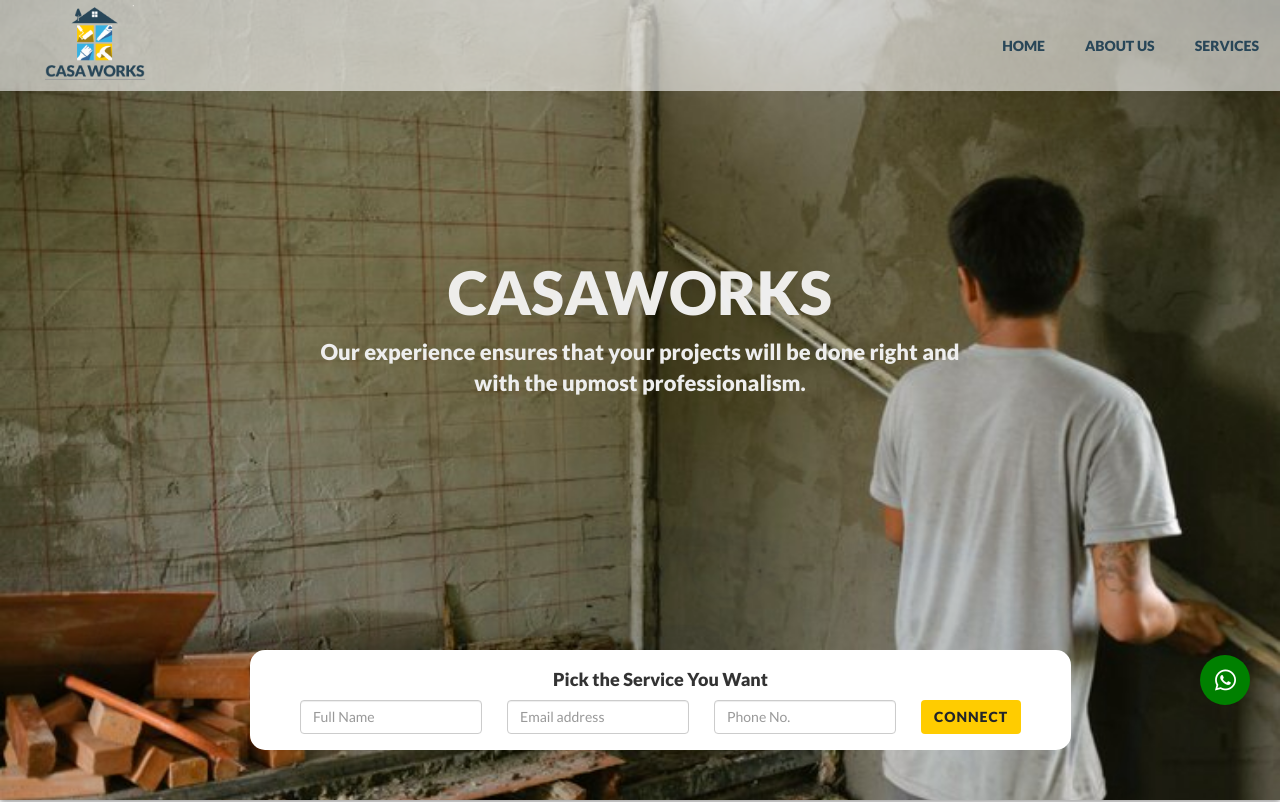
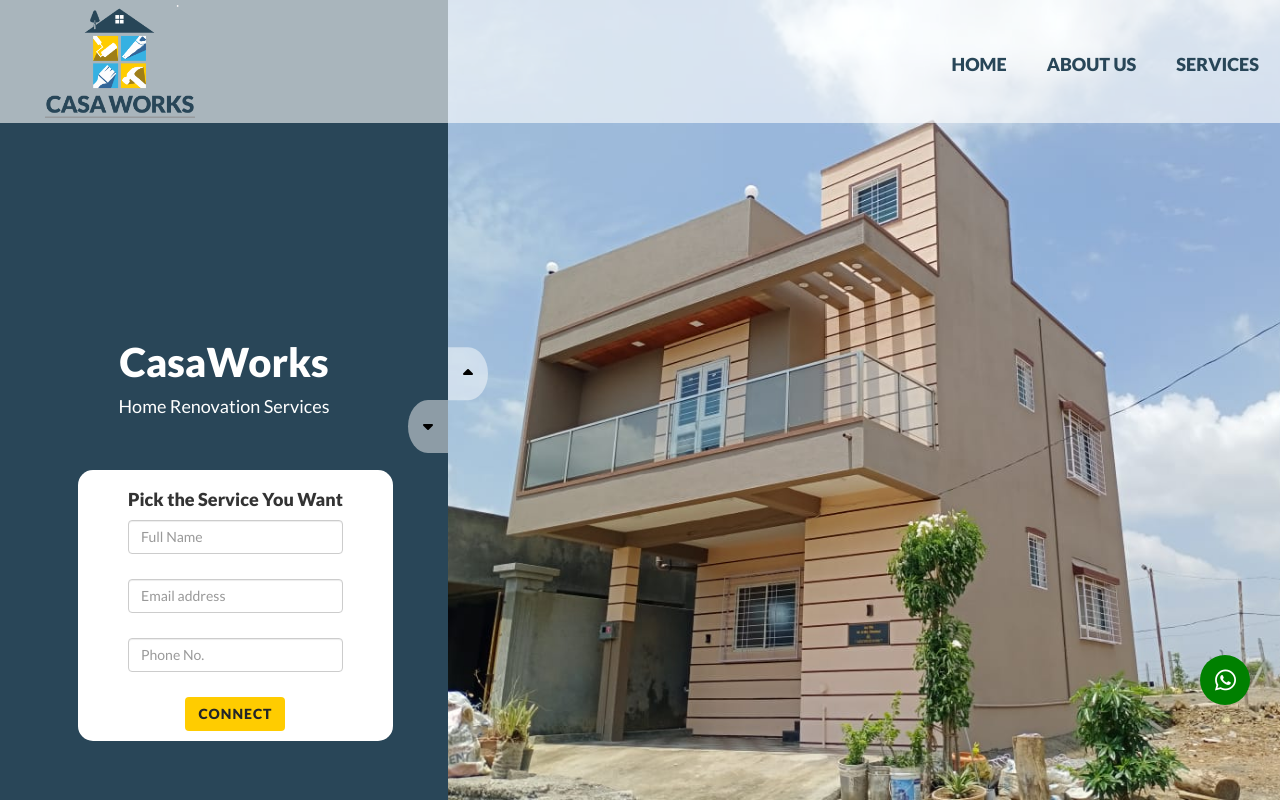
Before and after one commit to nishabukke/casaworks, a plain HTML site: page index.html in a window 1280 px wide. Shown: the top 802 px of the page. Drawn offline with nearby package versions, Linux system fonts and the light colour scheme.

Commit message:
changed pictures

```diff
--- a/index.html
+++ b/index.html
@@ -37,36 +37,50 @@
                       </nav>
                 </div>
             </div>
-            <div class="slide-show-container">
-                <div class="wrapper-one">
-                    <div class="wrapper-text">Welcome</div>
-                    <p>Our experience ensures that your projects will be done right and with the upmost professionalism.</p>
+            <div class="slider-container">
+                <div class="left-slide">
+                  <div>
+                    <h1 class="text-white fw-bold">CasaWorks</h1>
+                    <p class="text-white">Home Renovation Services</p>
                   </div>
-                <div class="wrapper-two">
-                  <div class="wrapper-text">Casaworks</div>
-                  <p>Our experience ensures that your projects will be done right and with the upmost professionalism.</p>
+                  <div>
+                    <h1 class="text-white fw-bold">CasaWorks</h1>
+                    <p class="text-white">Home Renovation Services</p>
                   </div>
-                <div class="wrapper-three">
-                  <div class="wrapper-text">what we do</div>
-                  <p>Our experience ensures that your projects will be done right and with the upmost professionalism.</p>
+                  <div>
+                    <h1 class="text-white fw-bold">CasaWorks</h1>
+                    <p class="text-white">Home Renovation Services</p>
+                  </div>
+                </div>
+                <div class="right-slide">
+                  <div class="slider1" style="background-image: url('images/slider1.jpg')">
+                  </div>
+                  <div class="slider2" style="background-image: url('images/slider5.jpg')">
+                  </div>
+                  <div class="slider3" style="background-image: url('images/slider4.jpg')">
+                  </div>
+                </div>
+                <div class="action-buttons">
+                  <button class="down-button"><i class="fa-solid fa-caret-down"></i></button>
+                  <button class="up-button"><i class="fa-solid fa-caret-up"></i></button>
+                </div>
             </div>
             <div class="get-in-touch">
                 <form>
                     <h4 class="text-center fw-bold">Pick the Service You Want</h4>
                     <div class="banner-form">
                         <div class="form-outline">
-                                <input type="text" id="form4Example1" class="form-control" placeholder="Full Name"/>
+                            <input type="text" id="form4Example1" class="form-control" placeholder="Full Name">
                           </div>
                           <div class="form-outline">
-                                <input type="email" id="form4Example2" class="form-control" placeholder="Email address"/>
+                            <input type="email" id="form4Example2" class="form-control" placeholder="Email address">
                           </div>
                           <div class="form-outline">
-                                <input type="phone" id="form4Example3" class="form-control" placeholder="Phone No."/>
+                            <input type="phone" id="form4Example3" class="form-control" placeholder="Phone No.">
                           </div>
                     <button type="submit" class="btn banner-btn-mobile">Connect</button>
                         </div>
                   </form>
-                  </div>
               </div>
         </div>
     </div>
@@ -136,9 +150,9 @@
             </div>
         </div>
 
-        <div class="about-us-container p-5 reveal fade-up">
+        <div class="about-us-container p-5">
             <div class="overlay-about"></div>
-            <h3 class="headings">About Us</h3>
+            <h3 class="headings text-white">About Us</h3>
             <div class="row align-items-center p-5">
                 <div class="col-12 col-md-6 col-lg-6 col-sm-12">
                     <div class="abouts-us-content">
@@ -151,7 +165,7 @@
         <div class="home-services-container p-5">
             <h3 class="headings">Our Services</h3>
             <div class="row justify-content-evenly align-item-center pb-5 mt-5">
-                <div class="col-6 col-md-3 col-lg-3 col-sm-6 reveal fade-left">
+                <div class="col-6 col-md-3 col-lg-3 col-sm-6 reveal fadeInAnimation">
                     <div class="services">
                         <img src="images/Remodeling.png" alt="Remodeling">
                         <div class="service-name">
@@ -159,7 +173,7 @@
                         </div>
                     </div>
                 </div>
-                <div class="col-6 col-md-3 col-lg-3 col-sm-6 reveal fade-left">
+                <div class="col-6 col-md-3 col-lg-3 col-sm-6 reveal fadeInAnimation">
                     <div class="services">
                         <img src="images/Water_proofing.png" alt="">
                         <div class="service-name">
@@ -167,7 +181,7 @@
                         </div>
                     </div>
                 </div>
-                <div class="col-6 col-md-3 col-lg-3 col-sm-6 reveal fade-right">
+                <div class="col-6 col-md-3 col-lg-3 col-sm-6 reveal fadeInAnimation">
                     <div class="services">
                         <img src="images/Plumbing.png" alt="">
                         <div class="service-name">
@@ -175,7 +189,7 @@
                         </div>
                     </div>
                 </div>
-                <div class="col-6 col-md-3 col-lg-3 col-sm-6 reveal fade-right">
+                <div class="col-6 col-md-3 col-lg-3 col-sm-6 reveal fadeInAnimation">
                     <div class="services">
                         <img src="images/Electrical_Work.png" alt="">
                         <div class="service-name">
@@ -185,7 +199,7 @@
                 </div>
             </div>
             <div class="row justify-content-evenly align-item-center pb-5">
-                <div class="col-6 col-md-3 col-lg-3 col-sm-6 reveal fade-left">
+                <div class="col-6 col-md-3 col-lg-3 col-sm-6 reveal fadeInAnimation">
                     <div class="services">
                         <img src="images/Demolishing.png" alt="">
                         <div class="service-name">
@@ -193,7 +207,7 @@
                         </div>
                     </div>
                 </div>
-                <div class="col-6 col-md-3 col-lg-3 col-sm-6 reveal fade-left">
+                <div class="col-6 col-md-3 col-lg-3 col-sm-6 reveal fadeInAnimation">
                     <div class="services">
                         <img src="images/Tile_Work.png" alt="">
                         <div class="service-name">
@@ -201,7 +215,7 @@
                         </div>
                     </div>
                 </div>
-                <div class="col-6 col-md-3 col-lg-3 col-sm-6 reveal fade-right">
+                <div class="col-6 col-md-3 col-lg-3 col-sm-6 reveal fadeInAnimation">
                     <div class="services">
                         <img src="images/Carpentry.png" alt="">
                         <div class="service-name">
@@ -209,7 +223,7 @@
                         </div>
                     </div>
                 </div>
-                <div class="col-6 col-md-3 col-lg-3 col-sm-6 reveal fade-right">
+                <div class="col-6 col-md-3 col-lg-3 col-sm-6 reveal fadeInAnimation">
                     <div class="services">
                         <img src="images/Painting.png" alt="">
                         <div class="service-name">
@@ -219,7 +233,7 @@
                 </div>
             </div>
             <div class="row justify-content-evenly align-item-center">
-                <div class="col-6 col-md-3 col-lg-3 col-sm-6 reveal fade-left">
+                <div class="col-6 col-md-3 col-lg-3 col-sm-6 reveal fadeInAnimation">
                     <div class="services">
                         <img src="images/Fabrication.png" alt="">
                         <div class="service-name">
@@ -227,7 +241,7 @@
                         </div>
                     </div>
                 </div>
-                <div class="col-6 col-md-3 col-lg-3 col-sm-6 reveal fade-left">
+                <div class="col-6 col-md-3 col-lg-3 col-sm-6 reveal fadeInAnimation">
                     <div class="services">
                         <img src="images/Deep_Cleaning.png" alt="">
                         <div class="service-name">
@@ -235,7 +249,7 @@
                         </div>
                     </div>
                 </div>
-                <div class="col-6 col-md-3 col-lg-3 col-sm-6 reveal fade-right">
+                <div class="col-6 col-md-3 col-lg-3 col-sm-6 reveal fadeInAnimation">
                     <div class="services">
                         <img src="images/Pest_Control.png" alt="">
                         <div class="service-name">
@@ -243,7 +257,7 @@
                         </div>
                     </div>
                 </div>
-                <div class="col-6 col-md-3 col-lg-3 col-sm-6 reveal fade-right">
+                <div class="col-6 col-md-3 col-lg-3 col-sm-6 reveal fadeInAnimation">
                     <div class="services">
                         <img src="images/Home_Repairing.png" alt="">
                         <div class="service-name">
--- a/javascript.js
+++ b/javascript.js
@@ -1,10 +1,39 @@
 
+const sliderContainer = document.querySelector(".slider-container");
+const slideRight = document.querySelector(".right-slide");
+const slideLeft = document.querySelector(".left-slide");
+const upButton = document.querySelector(".up-button");
+const downButton = document.querySelector(".down-button");
+const slidesLength = slideRight.querySelectorAll("div").length;
 
-// $(".why-choose-nav").click(function() {
-//     $('html, body').animate({
-//         scrollTop: $(".why-choose-us-container").offset().top
-//     }, 2000);
-// });
+let activeSlideIndex = 0;
+
+slideLeft.style.top = `-${(slidesLength - 1) * 100}vh`;
+
+upButton.addEventListener("click", () => changeSlide("up"));
+downButton.addEventListener("click", () => changeSlide("down"));
+
+const changeSlide = (direction) => {
+  const sliderHeight = sliderContainer.clientHeight;
+  if (direction === "up") {
+    activeSlideIndex++;
+    if (activeSlideIndex > slidesLength - 1) {
+      activeSlideIndex = 0;
+    }
+  } else if (direction === "down") {
+    activeSlideIndex--;
+    if (activeSlideIndex < 0) {
+      activeSlideIndex = slidesLength - 1;
+    }
+  }
+
+  slideRight.style.transform = `translateY(-${
+    activeSlideIndex * sliderHeight
+  }px)`;
+  slideLeft.style.transform = `translateY(${
+    activeSlideIndex * sliderHeight
+  }px)`;
+};
 
 $(".about-nav").click(function() {
     $('html, body').animate({
--- a/style.css
+++ b/style.css
@@ -5,6 +5,18 @@
 body{
     font-family: 'Lato';
 }
+
+html::-webkit-scrollbar {
+    width: 15px
+  }
+
+  html::-webkit-scrollbar-thumb {
+    background: #294658;
+  }
+  html::-webkit-scrollbar-track {
+    background: transparent;
+  }
+
 
 .container-fluid{
     padding: 0;
@@ -24,10 +36,8 @@ a:hover{
     display: flex;
     justify-content: space-between;
     align-items: baseline;
+    width: 100%;
     position: absolute;
-    left: 0;
-    top: 0;
-    width: 100%;
     background-color: rgba(255,255,255,0.6);
     z-index: 999;
 }
@@ -39,12 +49,13 @@ a:hover{
 }
 
 .left-header img{
-    width: 100px;
+    width: 150px;
     z-index: 9999;
 }
 
 .nav-link{
     font-weight: 700;
+    font-size: 18px;
     color: #284658;
     text-decoration: none;
 }
@@ -78,6 +89,7 @@ a:hover{
 
 .banner-form{
     display: flex;
+    flex-direction: column;
     gap: 25px;
     border-radius: 20px;
 }
@@ -105,13 +117,6 @@ a:hover{
     background-color: #37b1e2;
 }
 
-
-/* .banner-form form{
-    display: flex;
-    flex-direction: column;
-    width: max-content;
-    margin: 0px auto;
-} */
 
 .banner-btn{
     background: #ffcc00;
@@ -205,118 +210,104 @@ a:hover{
     -ms-filter:"alpha(opacity=100)";
 }
 
-.carousel-indicators .active {
-    width: 30px;
-    height: 3px;
-    margin: 0;
-    background-color: #fff;
-}
+  .slider-container {
+    position: relative;
+    overflow: hidden;
+    height: 100vh;
+  }
 
-.carousel-item img{
-    height: 550px;
-}
-/*
-.banner{
-    background-image: url(images/handyman_banner1.jpg);
+  .left-slide {
+    height: 100%;
+    width: 35%;
+    position: absolute;
+    top: 0;
+    left: 0;
+    transition: transform 0.5s ease-in-out;
+  }
+
+  .left-slide > div {
+    height: 100%;
+    width: 100%;
+    display: flex;
+    flex-direction: column;
+    align-items: center;
+    justify-content: center;
+    background-color: #294658;
+  }
+
+  .left-slide h1 {
+    font-size: 40px;
+    margin-bottom: 10px;
+    margin-top: -30px;
+  }
+
+  .left-slide p{
+    font-size: 18px;
+  }
+
+  .right-slide {
+    height: 100%;
+    position: absolute;
+    top: 0;
+    left: 35%;
+    width: 65%;
+    transition: transform 0.5s ease-in-out;
+  }
+
+  .right-slide > div {
     background-repeat: no-repeat;
     background-size: cover;
     background-position: center center;
-    height: 550px;
-    box-shadow: rgba(0, 0, 0, 0.09) 0px 2px 1px, rgba(0, 0, 0, 0.09) 0px 4px 2px, rgba(0, 0, 0, 0.09) 0px 8px 4px, rgba(0, 0, 0, 0.09) 0px 16px 8px, rgba(0, 0, 0, 0.09) 0px 32px 16px;
-} */
-
-
-.slide-show-container {
-    height: 600px;
-    width: 100%;
-    position: relative;
-    box-shadow: rgba(0, 0, 0, 0.16) 0px 3px 6px, rgba(0, 0, 0, 0.23) 0px 3px 6px;
-  }
-  /* CSS Styles in common for all slides */
-  .wrapper-one,
-  .wrapper-two,
-  .wrapper-three {
-    background-color: #eee;
-    background-size: cover;
-    background-repeat: no-repeat;
     height: 100%;
     width: 100%;
-    position: absolute;
   }
 
-  /* CSS Styles for each slide */
-  /* Just add the image as background attribute and add some animation */
-
-  .wrapper-one {
-      background-image: url("images/handyman_banner1.jpg");
-      background-size: cover;
-      background-position: center;
+  .down-button, .up-button {
+    background-color: #ffffff77;
+    border: none;
+    color: #000000;
+    cursor: pointer;
+    font-size: 16px;
+    padding: 15px;
+    transition: background-color 0.5s ease;
   }
 
-  .wrapper-two {
-      background-image: url("images/tile-working.jpg");
-    animation: slideTwoAnim 20s infinite;
+  .down-button:hover, .up-button:hover {
+    background-color: #ffffffa1;
   }
 
-  .wrapper-three {
-      background-image: url("images/electric-working.jpg");
-    animation: slideThreeAnim 20s infinite;
+  .down-button:focus, .up-button:focus {
+    outline: none;
   }
 
-  /* Styles for the text */
-  .wrapper-text {
-    font-weight: 700;
-    font-size: 60px;
-    display: flex;
-    flex-direction: row;
-    justify-content: center;
-    margin-top: 250px;
-    text-transform: uppercase;
-    color: #eee;
+  .slider-container .action-buttons button {
+    position: absolute;
+    left: 35%;
+    top: 50%;
+    z-index: 100;
   }
 
-  /* Animations */
-  @keyframes slideTwoAnim {
-      0%{opacity:0;}
-      17%{opacity:0;}
-      33%{opacity:1;}
-      50%{opacity:1;}
-      67%{opacity:0;}
-      100%{opacity:0;}
+  .slider-container .action-buttons .down-button {
+    transform: translateX(-100%);
+    border-radius: 50% 0 0 50%;
   }
 
-  @keyframes slideThreeAnim {
-      0%{opacity:0;}
-      50%{opacity:0;}
-      67%{opacity:1;}
-      83%{opacity:1;}
-      100%{opacity:0;}
-  }
-
-  .wrapper-one p, .wrapper-two p, .wrapper-three p{
-    font-weight: 600;
-    font-size: 22px;
-    display: flex;
-    flex-direction: row;
-    justify-content: center;
-    width: 50%;
-    text-align: center;
-    margin: 0px auto;
-    color: #eee;
+  .slider-container .action-buttons .up-button {
+    transform: translateY(-100%);
+    border-radius: 0 50% 50% 0;
   }
 
 
   .get-in-touch {
     margin: 0 auto;
     position: absolute;
-    bottom: 0;
-    left: 25%;
+    top: 65%;
+    left: 10%;
     background: #fff;
-    padding: 10px 50px 35px;
+    padding: 10px 50px 10px;
     border-radius: 15px;
-    height: 100px;
+    /* height: 100px; */
     transform: translate(-50px, -50px);
-    margin-left: -20px;
 }
 
 
@@ -344,6 +335,12 @@ a:hover{
     animation: fade-up-form 1s ease-in;
   }
 
+  .active.fadeInAnimation{
+    animation: fadeInAnimation ease 4s;
+    animation-iteration-count: 1;
+    animation-fill-mode: forwards;
+  }
+
   @keyframes fade-up {
     0% {
       transform: translateY(100px);
@@ -355,41 +352,12 @@ a:hover{
     }
   }
 
-  .active.fade-left {
-    animation: fade-left 1s ease-in;
-  }
-
-  .active.fade-right {
-    animation: fade-right 1s ease-in;
-  }
-
-  .active.fade-left {
-    animation: fade-left 1s ease-in;
-  }
-
-  .active.fade-right {
-    animation: fade-right 1s ease-in;
-  }
-
-  @keyframes fade-left {
+@keyframes fadeInAnimation {
     0% {
-      transform: translateX(-100px);
-      opacity: 0;
+        opacity: 0;
     }
     100% {
-      transform: translateX(0);
-      opacity: 1;
-    }
-  }
-
-  @keyframes fade-right {
-    0% {
-      transform: translateX(100px);
-      opacity: 0;
-    }
-    100% {
-      transform: translateX(0);
-      opacity: 1;
+        opacity: 1;
     }
   }
 
@@ -397,17 +365,18 @@ a:hover{
 /***** about us *****/
 
 .about-us-container{
-    background-image: url(images/about-bg.jpg);
+    background-image: url(images/about-bg.png);
     transition: background 0.3s, border 0.3s, border-radius 0.3s, box-shadow 0.3s;
     /* height: 400px; */
     background-repeat: no-repeat;
     background-position: center center;
     background-size: cover;
+    position: relative;
 }
 
 .overlay-about{
     background-color: transparent;
-    background-image: linear-gradient(90deg, #fff 0%, #FFFFFF00 100%);
+    background-image: linear-gradient(5deg, #fff 0%, #FFFFFF00 80%);
     opacity: 1;
     transition: background 0.3s, border-radius 0.3s, opacity 0.3s;
     height: 100%;
@@ -498,15 +467,6 @@ a:hover{
     background-attachment: fixed;
 }
 
-/* .overlay-review{
-    color: inherit;
-    position: absolute;
-    width: 100%;
-    left: 0;
-    top: 0;
-    background-color: rgba(0,0,0,0.8);
-} */
-
 
 .box-area{
     padding: 30px;
@@ -579,46 +539,6 @@ a:hover{
     right: -45px;
     top: -30px;
 }
-
-/* .cards-row {
-    display: flex;
-    flex-wrap: wrap;
-    justify-content: space-evenly;
-
-}
-
-.cards-div.bg-white {
-    display: flex;
-    flex-direction: column;
-    background: #FFFFFF 0% 0% no-repeat padding-box;
-    box-shadow: 0px 1px 7px #0000006b;
-    border-radius: 18px;
-    padding: 70px 18px 30px;
-    text-align: center;
-    position: relative;
-    width: 25%;
-}
-.cards-review-img {
-    width: 80px;
-    height: 80px;
-    position: absolute;
-    overflow: hidden;
-    border-radius: 50%;
-    top: -40px;
-    left: 50%;
-    transform: translateX(-50%);
-}
-
-.cards-div.bg-white h5 {
-    font-size: 16px;
-}
-
-.cards-div.bg-white p {
-    font-size: 15px;
-    margin-bottom: 0px;
-} */
-
-
 
 /********* footer css  ********/
 
```
Also changed, not shown: images/about-bg.png (added), images/slider1.jpg (added), images/slider2.jpg (added), images/slider3.jpg (added), images/slider4.jpg (added), images/slider5.jpg (added). Lines whose indentation alone changed are shown as unchanged.
